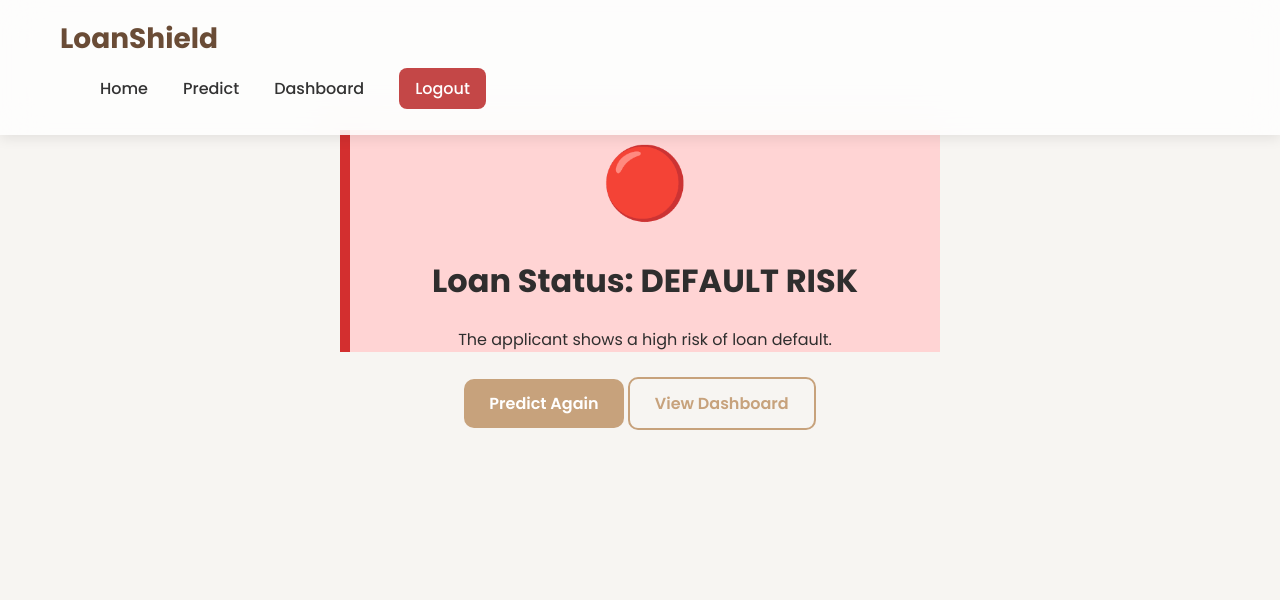
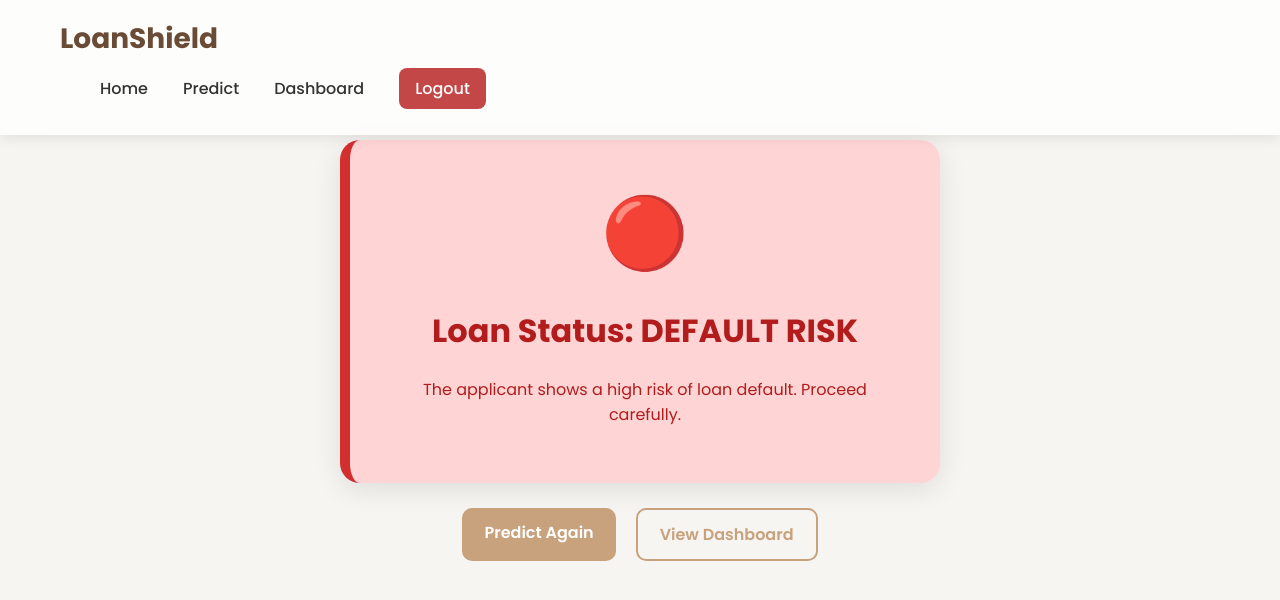
Before and after one commit to vishwasp1005/Loan_def, a Flask app: template templates/result.html in a window 1280 px wide. Shown: the top 600 px of the page. Run offline with Flask 3, Linux system fonts and the light colour scheme; the template is opened without the code that fills it, so the values that code supplies are empty; parts of the project's set-up code (start-up, migrations or seed data) failed here and were passed over.

Commit message:
Update result.html

```diff
--- a/templates/result.html
+++ b/templates/result.html
@@ -4,36 +4,105 @@
     <meta charset="UTF-8">
     <title>LoanShield - Result</title>
     <link rel="stylesheet" href="{{ url_for('static', filename='css/style.css') }}">
+
+    <style>
+        .result-container {
+            max-width: 600px;
+            margin: 140px auto;
+            text-align: center;
+            animation: fadeIn 0.8s ease;
+        }
+
+        .result-card {
+            padding: 40px;
+            border-radius: 20px;
+            box-shadow: 0 6px 28px rgba(0,0,0,0.1);
+            animation: popIn 0.5s ease;
+        }
+
+        @keyframes popIn {
+            from { transform: scale(0.85); opacity: 0; }
+            to { transform: scale(1); opacity: 1; }
+        }
+
+        .result-safe {
+            background: #D4F8D4;
+            color: #1b6f26;
+            border-left: 10px solid #2E7D32;
+        }
+
+        .result-danger {
+            background: #FFD4D4;
+            color: #B21C1C;
+            border-left: 10px solid #D32F2F;
+        }
+
+        .emoji {
+            font-size: 70px;
+            margin-bottom: 15px;
+        }
+
+        .action-buttons {
+            margin-top: 25px;
+            display: flex;
+            justify-content: center;
+            gap: 20px;
+        }
+
+        .btn {
+            padding: 12px 22px;
+            border-radius: 10px;
+            font-weight: 600;
+            text-decoration: none;
+            transition: 0.3s;
+            display: inline-block;
+        }
+
+        .btn-primary {
+            background: #C7A27C;
+            color: white;
+        }
+        .btn-primary:hover {
+            background: #b38d63;
+            transform: translateY(-2px);
+        }
+
+        .btn-secondary {
+            border: 2px solid #C7A27C;
+            color: #C7A27C;
+        }
+        .btn-secondary:hover {
+            background: #C7A27C;
+            color: white;
+            transform: translateY(-2px);
+        }
+    </style>
 </head>
 
-<body class="fade-in">
+<body class="page-body">
 
     {% include 'navbar.html' %}
 
-    <div class="page-container fade-in">
-
-        <div class="result-container fade-in" style="max-width:600px;margin:auto;text-align:center;">
+    <div class="result-container">
 
         {% if prediction == 0 %}
-            <div class="result-card" style="background:#D4F8D4;border-left:10px solid #2E7D32;">
-                <div class="emoji" style="font-size:70px;">🟢</div>
+        <div class="result-card result-safe">
+            <div class="emoji">🟢</div>
             <h1>Loan Status: <strong>SAFE</strong></h1>
-                <p>The applicant is unlikely to default based on the model.</p>
+            <p>The applicant is unlikely to default based on the model’s analysis.</p>
         </div>
 
         {% else %}
-            <div class="result-card" style="background:#FFD4D4;border-left:10px solid #D32F2F;">
-                <div class="emoji" style="font-size:70px;">🔴</div>
+        <div class="result-card result-danger">
+            <div class="emoji">🔴</div>
             <h1>Loan Status: <strong>DEFAULT RISK</strong></h1>
-                <p>The applicant shows a high risk of loan default.</p>
+            <p>The applicant shows a high risk of loan default. Proceed carefully.</p>
         </div>
         {% endif %}
 
-            <div class="action-buttons" style="margin-top:25px;">
-                <a href="/predict" class="btn-primary">Predict Again</a>
-                <a href="/dashboard" class="btn-secondary">View Dashboard</a>
-            </div>
-
+        <div class="action-buttons">
+            <a href="/predict" class="btn btn-primary">Predict Again</a>
+            <a href="/dashboard" class="btn btn-secondary">View Dashboard</a>
         </div>
 
     </div>
```
Lines whose indentation alone changed are shown as unchanged.
